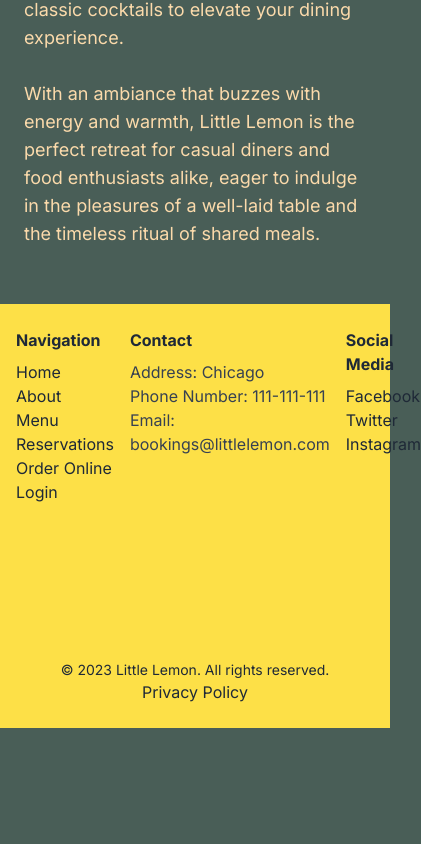
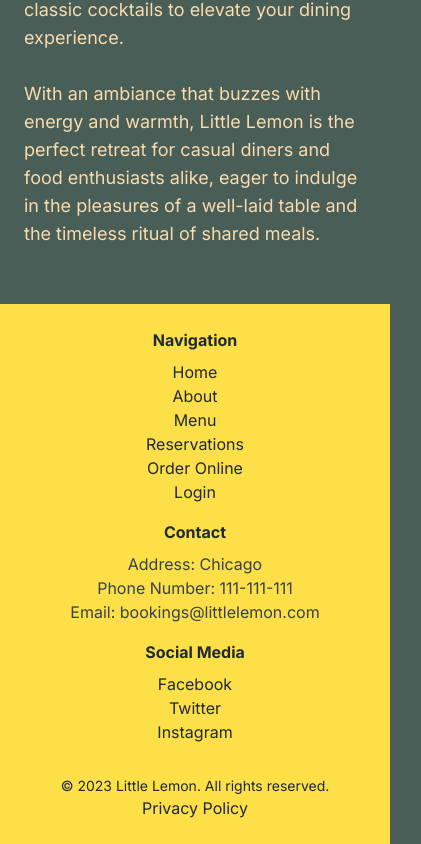
Before and after one commit to robcodehub/little-lemon-frontend-react, a Next.js app: page / in a window 390 px wide. Shown: the part 4843-5687 px from the top of the page, 421 px wide, since content can reach past the window. Before the commit the page ends 5571 px from the top, so only its background shows below. Built offline with nearby package versions, Linux system fonts and the light colour scheme.

Commit message:
fixed website layout on mobile

```diff
--- a/src/components/Footer.js
+++ b/src/components/Footer.js
@@ -1,17 +1,69 @@
+// import Link from 'next/link';
+
+// const Footer = () => {
+//   return (
+//     <footer className="bg-yellow-300 py-6 ">
+//       <div className="flex mx-auto gap-4 justify-around container">
+
+//         {/* Image Column */}
+//         <div className="flex justify-start items-start">
+//           <img src="/img/littlelemonrestaurant.jpg" alt="Restaurant" className="rounded-3xl w-[300px] h-[300px]" />
+//         </div>
+
+//         {/* Navigation Column */}
+//         <div className="flex flex-col items-start">
+//           <h4 className="font-bold mb-2 text-gray-800">Navigation</h4>
+//           <Link href="/" className="text-gray-800 hover:text-yellow-600">Home</Link>
+//           <a href="#about" className="text-gray-800 hover:text-yellow-600">About</a>
+//           <a href="#menu" className="text-gray-800 hover:text-yellow-600">Menu</a>
+//           <Link href="/reservations" className="text-gray-800 hover:text-yellow-600">Reservations</Link>
+//           <Link href="/order-online" className="text-gray-800 hover:text-yellow-600">Order Online</Link>
+//           <Link href="/login" className="text-gray-800 hover:text-yellow-600">Login</Link>
+//         </div>
+
+//         {/* Contact Column */}
+//         <div className="flex flex-col items-start">
+//           <h4 className="font-bold mb-2 text-gray-800">Contact</h4>
+//           <p className="text-gray-700">Address: Chicago</p>
+//           <p className="text-gray-700">Phone Number: 111-111-111</p>
+//           <p className="text-gray-700">Email: bookings@littlelemon.com</p>
+//         </div>
+
+//         {/* Social Media Column */}
+//         <div className="flex flex-col items-start">
+//           <h4 className="font-bold mb-2 text-gray-800">Social Media</h4>
+//           <a href="https://facebook.com" className="text-gray-800 hover:text-yellow-600">Facebook</a>
+//           <a href="https://twitter.com" className="text-gray-800 hover:text-yellow-600">Twitter</a>
+//           <a href="https://instagram.com" className="text-gray-800 hover:text-yellow-600">Instagram</a>
+//         </div>
+
+//       </div>
+//       <div className="text-center mt-8">
+//         <p className="text-gray-800 text-sm">© 2023 Little Lemon. All rights reserved.</p>
+//         <Link href="/" className="text-gray-800 hover:text-yellow-600">Privacy Policy</Link>
+//       </div>
+//     </footer>
+//   );
+// };
+
+// export default Footer;
+
+
 import Link from 'next/link';
 
 const Footer = () => {
   return (
-    <footer className="bg-yellow-300 py-6 ">
-      <div className="flex mx-auto gap-4 justify-around container">
-
-        {/* Image Column */}
-        <div className="flex justify-start items-start">
-          <img src="/img/littlelemonrestaurant.jpg" alt="Restaurant" className="rounded-3xl w-[300px] h-[300px]" />
+    <footer className="bg-yellow-300 py-6">
+      <div className="container mx-auto px-4 md:flex md:gap-4 md:justify-between w-full">
+        {/* For mobile and desktop */}
+        <div className="grid grid-cols-1 md:grid-cols-4 gap-4 md:flex md:justify-start md:items-start">
+          {/* Image Column - hidden on mobile */}
+          <div className="hidden md:block md:col-span-1 md:w-1/4">
+            <img src="/img/littlelemonrestaurant.jpg" alt="Restaurant" className="rounded-3xl" />
           </div>
 
           {/* Navigation Column */}
-        <div className="flex flex-col items-start">
+          <div className="flex flex-col items-center md:col-span-1 md:w-1/4">
             <h4 className="font-bold mb-2 text-gray-800">Navigation</h4>
             <Link href="/" className="text-gray-800 hover:text-yellow-600">Home</Link>
             <a href="#about" className="text-gray-800 hover:text-yellow-600">About</a>
@@ -22,7 +74,7 @@ const Footer = () => {
           </div>
 
           {/* Contact Column */}
-        <div className="flex flex-col items-start">
+          <div className="flex flex-col items-center md:col-span-1 md:w-1/4">
             <h4 className="font-bold mb-2 text-gray-800">Contact</h4>
             <p className="text-gray-700">Address: Chicago</p>
             <p className="text-gray-700">Phone Number: 111-111-111</p>
@@ -30,15 +82,18 @@ const Footer = () => {
           </div>
 
           {/* Social Media Column */}
-        <div className="flex flex-col items-start">
+          <div className="flex flex-col items-center md:col-span-1 md:w-1/4">
             <h4 className="font-bold mb-2 text-gray-800">Social Media</h4>
             <a href="https://facebook.com" className="text-gray-800 hover:text-yellow-600">Facebook</a>
             <a href="https://twitter.com" className="text-gray-800 hover:text-yellow-600">Twitter</a>
             <a href="https://instagram.com" className="text-gray-800 hover:text-yellow-600">Instagram</a>
           </div>
+        </div>
+
 
       </div>
-      <div className="text-center mt-8">
+  {/* Bottom Footer */}
+  <div className="text-center mt-8 w-full">
           <p className="text-gray-800 text-sm">© 2023 Little Lemon. All rights reserved.</p>
           <Link href="/" className="text-gray-800 hover:text-yellow-600">Privacy Policy</Link>
         </div>
```
Lines whose indentation alone changed are shown as unchanged.
